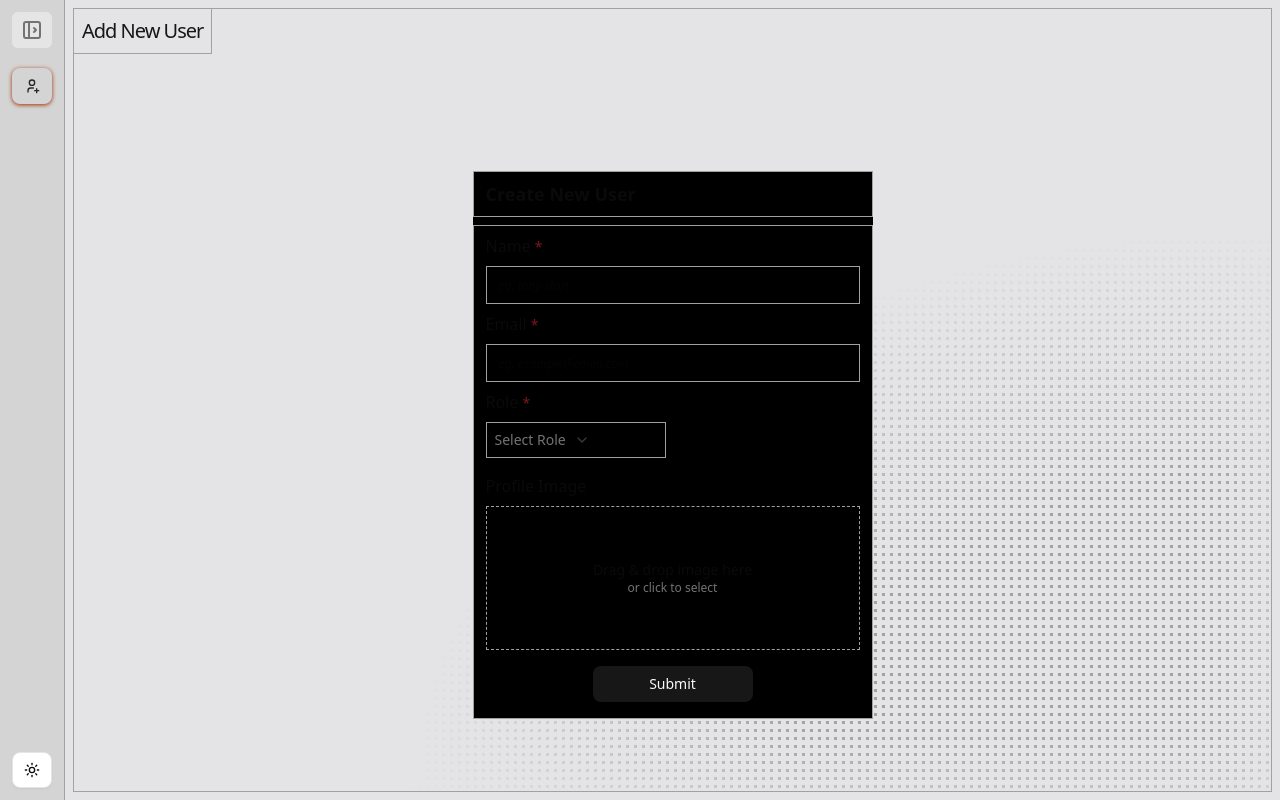
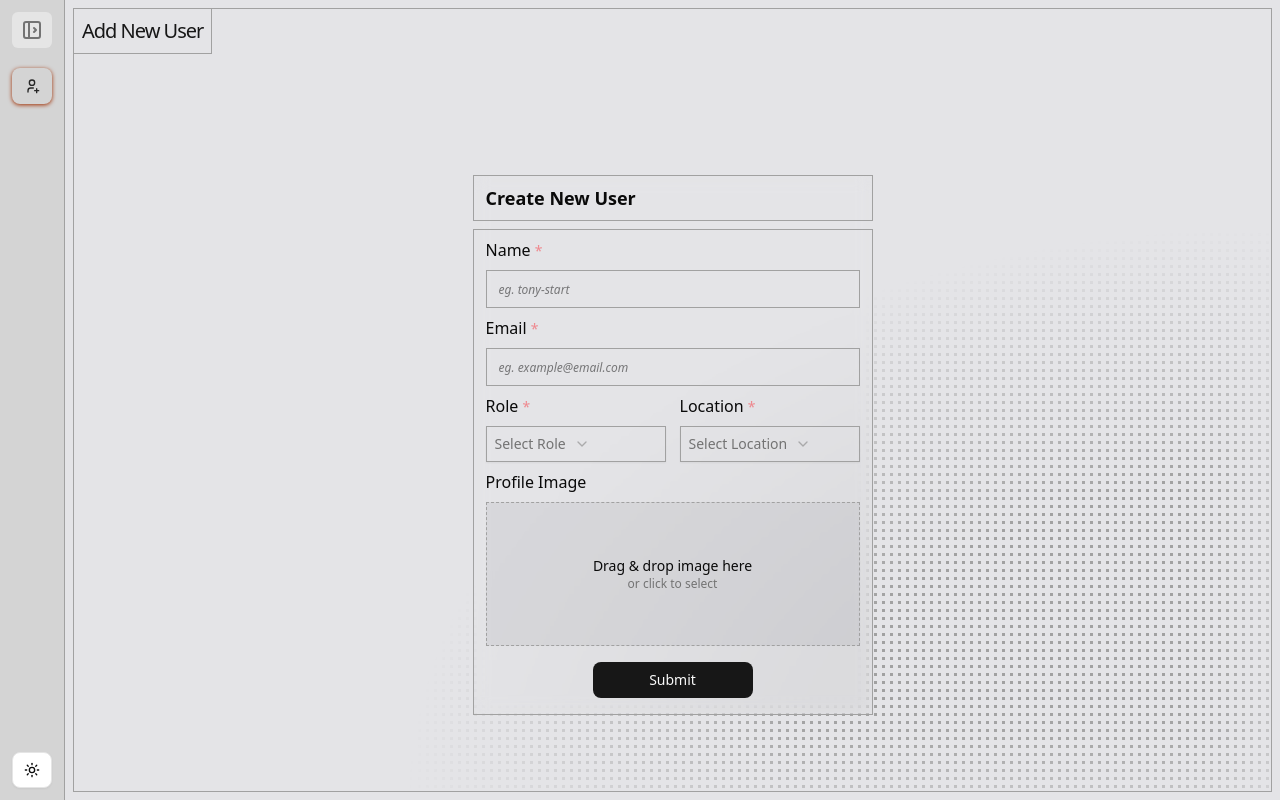
Before and after one commit to prave01/SloozeAssignment_Praveen, a Next.js app: page /dashboard/add-user in a window 1280 px wide. Built offline with nearby package versions, Linux system fonts and the light colour scheme.

Commit message:
Location Added

```diff
--- a/app/page.tsx
+++ b/app/page.tsx
@@ -3,7 +3,6 @@
 import { ModeToggle } from "@/components/custom/molecules/ModeToggle";
 import { Button } from "@/components/ui/button";
 import { authClient } from "@/lib/auth/auth-client";
-import { getRestaurant } from "@/server-actions/serverFn";
 import { useEffect } from "react";
 import { toast } from "sonner";
 
--- a/components/custom/molecules/CreateUserClient.tsx
+++ b/components/custom/molecules/CreateUserClient.tsx
@@ -2,20 +2,15 @@
 
 import { Button } from "@/components/ui/button";
 import { Card, CardContent, CardTitle } from "@/components/ui/card";
-import { SelectGroup, SelectValue } from "@/components/ui/select";
-import {
-  Select,
-  SelectContent,
-  SelectItem,
-  SelectLabel,
-  SelectTrigger,
-} from "@/components/ui/select";
 import { X } from "lucide-react";
 import { useState } from "react";
+import { SelectRoleClient } from "./SelectRoleClient";
+import { SelectLocationClient } from "./SelectLocationClient";
 
 export const CreateUserClient = () => {
+  const [image, setImage] = useState<File | null>(null);
   const [role, selectRole] = useState<string>();
-  const [image, setImage] = useState<File | null>(null);
+  const [location, selectLocation] = useState<"india" | "america">();
 
   const handleFile = (file: File) => {
     if (!file.type.startsWith("image/")) return;
@@ -23,8 +18,8 @@ export const CreateUserClient = () => {
   };
   return (
     <Card
-      className="bg-black p-0 rounded-none shadow-none border-none gap-2
-        max-w-100 w-full"
+      className="bg-transparent backdrop-blur-sm p-0 rounded-none shadow-none
+        border-none gap-2 max-w-100 w-full"
     >
       <CardTitle className="border-myborder border py-2 px-3 text-lg">
         Create New User
@@ -54,33 +49,15 @@ export const CreateUserClient = () => {
               placeholder:italic focus:outline-none focus:bg-zinc-500/20 border
               border-myborder px-2 py-2"
           />
-          <label htmlFor="role">
-            Role <span className="text-sm font-medium text-red-500/50">*</span>
-          </label>
-          <Select required onValueChange={selectRole}>
-            <SelectTrigger
-              className="w-45 p-2 border border-myborder rounded-none
-                justify-start"
-            >
-              <SelectValue
-                placeholder="Select Role"
-                className="mx-0 p-2 placeholder:px-0"
-              />
-            </SelectTrigger>
-            <SelectContent>
-              <SelectGroup>
-                {" "}
-                <SelectLabel>roles</SelectLabel>
-                <SelectItem value="manager">Manager</SelectItem>
-                <SelectItem value="member">Member</SelectItem>
-              </SelectGroup>
-            </SelectContent>
-          </Select>{" "}
-          <label className="mt-2">Profile Image </label>
+          <div className="flex justify-between">
+            <SelectRoleClient selectRole={selectRole} />
+            <SelectLocationClient selectLocation={selectLocation} />
+          </div>
+          <label>Profile Image </label>
           <div
             className="relative flex flex-col items-center justify-center border
-              border-dashed border-myborder h-36 cursor-pointer text-sm
-              hover:bg-zinc-500/10 transition"
+              bg-zinc-500/10 border-dashed border-myborder h-36 cursor-pointer
+              text-sm hover:bg-zinc-500/10 transition"
             onDragOver={(e) => e.preventDefault()}
             onDrop={(e) => {
               e.preventDefault();
--- /dev/null
+++ b/components/custom/molecules/SelectLocationClient.tsx
@@ -0,0 +1,44 @@
+"use client";
+
+import {
+  Select,
+  SelectContent,
+  SelectItem,
+  SelectLabel,
+  SelectTrigger,
+  SelectGroup,
+  SelectValue,
+} from "@/components/ui/select";
+
+export const SelectLocationClient = ({
+  selectLocation,
+}: {
+  selectLocation: (data: "india" | "america") => void;
+}) => {
+  return (
+    <div className="gap-2 flex flex-col">
+      <label>
+        Location <span className="text-sm font-medium text-red-500/50">*</span>
+      </label>
+      <Select required onValueChange={selectLocation}>
+        <SelectTrigger
+          className="w-45 p-2 border border-myborder rounded-none
+          justify-start"
+        >
+          <SelectValue
+            placeholder="Select Location"
+            className="mx-0 p-2 placeholder:px-0"
+          />
+        </SelectTrigger>
+        <SelectContent>
+          <SelectGroup>
+            {" "}
+            <SelectLabel>locations</SelectLabel>
+            <SelectItem value="america">America</SelectItem>
+            <SelectItem value="india">India</SelectItem>
+          </SelectGroup>
+        </SelectContent>
+      </Select>{" "}
+    </div>
+  );
+};
--- /dev/null
+++ b/components/custom/molecules/SelectRoleClient.tsx
@@ -0,0 +1,44 @@
+"use client";
+
+import {
+  Select,
+  SelectContent,
+  SelectItem,
+  SelectLabel,
+  SelectTrigger,
+  SelectGroup,
+  SelectValue,
+} from "@/components/ui/select";
+
+export const SelectRoleClient = ({
+  selectRole,
+}: {
+  selectRole: (data: string) => void;
+}) => {
+  return (
+    <div className="gap-2 flex flex-col">
+      <label>
+        Role <span className="text-sm font-medium text-red-500/50">*</span>
+      </label>
+      <Select required onValueChange={selectRole}>
+        <SelectTrigger
+          className="w-45 p-2 border border-myborder rounded-none
+          justify-start"
+        >
+          <SelectValue
+            placeholder="Select Role"
+            className="mx-0 p-2 placeholder:px-0"
+          />
+        </SelectTrigger>
+        <SelectContent>
+          <SelectGroup>
+            {" "}
+            <SelectLabel>roles</SelectLabel>
+            <SelectItem value="manager">Manager</SelectItem>
+            <SelectItem value="member">Member</SelectItem>
+          </SelectGroup>
+        </SelectContent>
+      </Select>{" "}
+    </div>
+  );
+};
```
